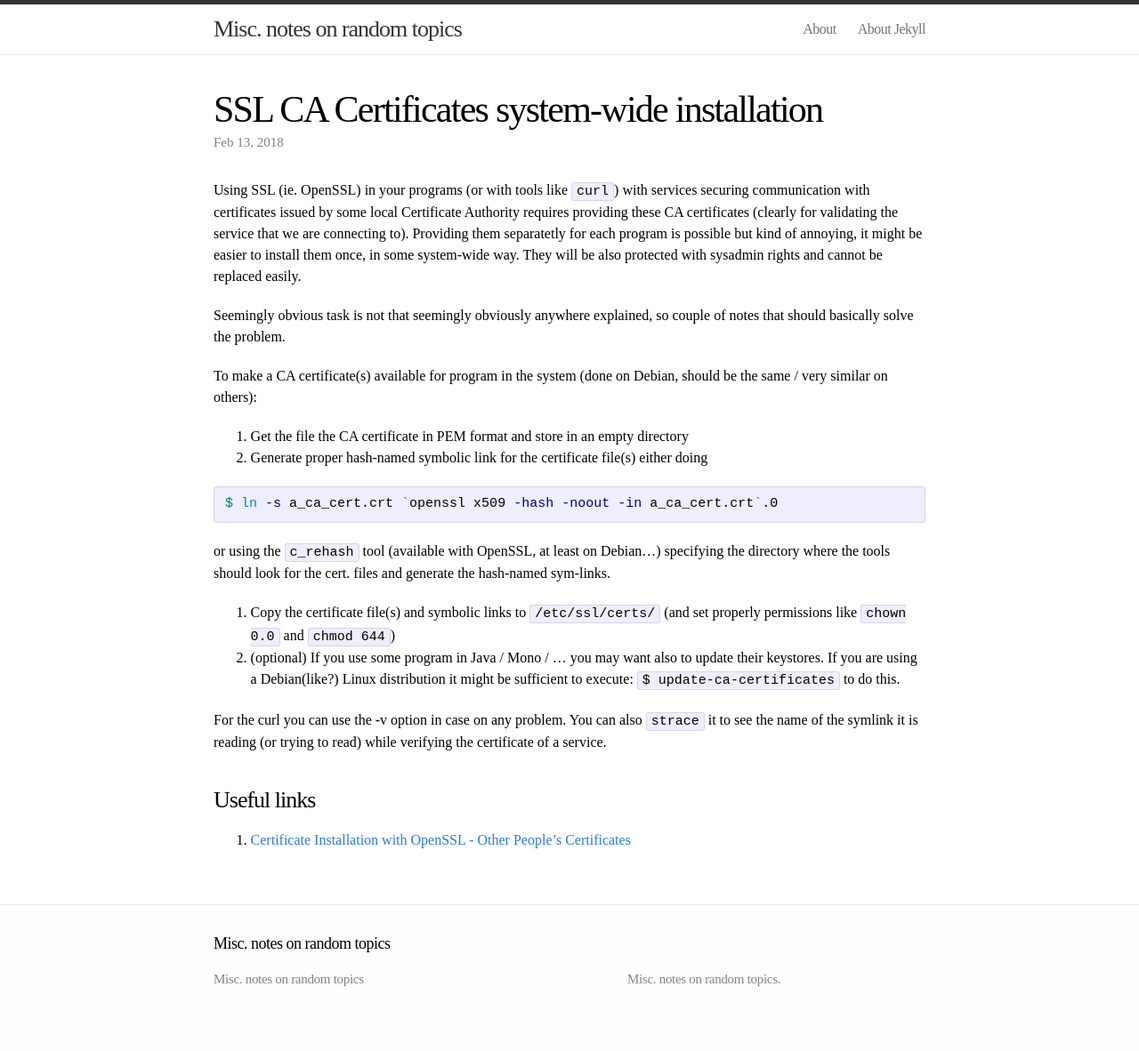
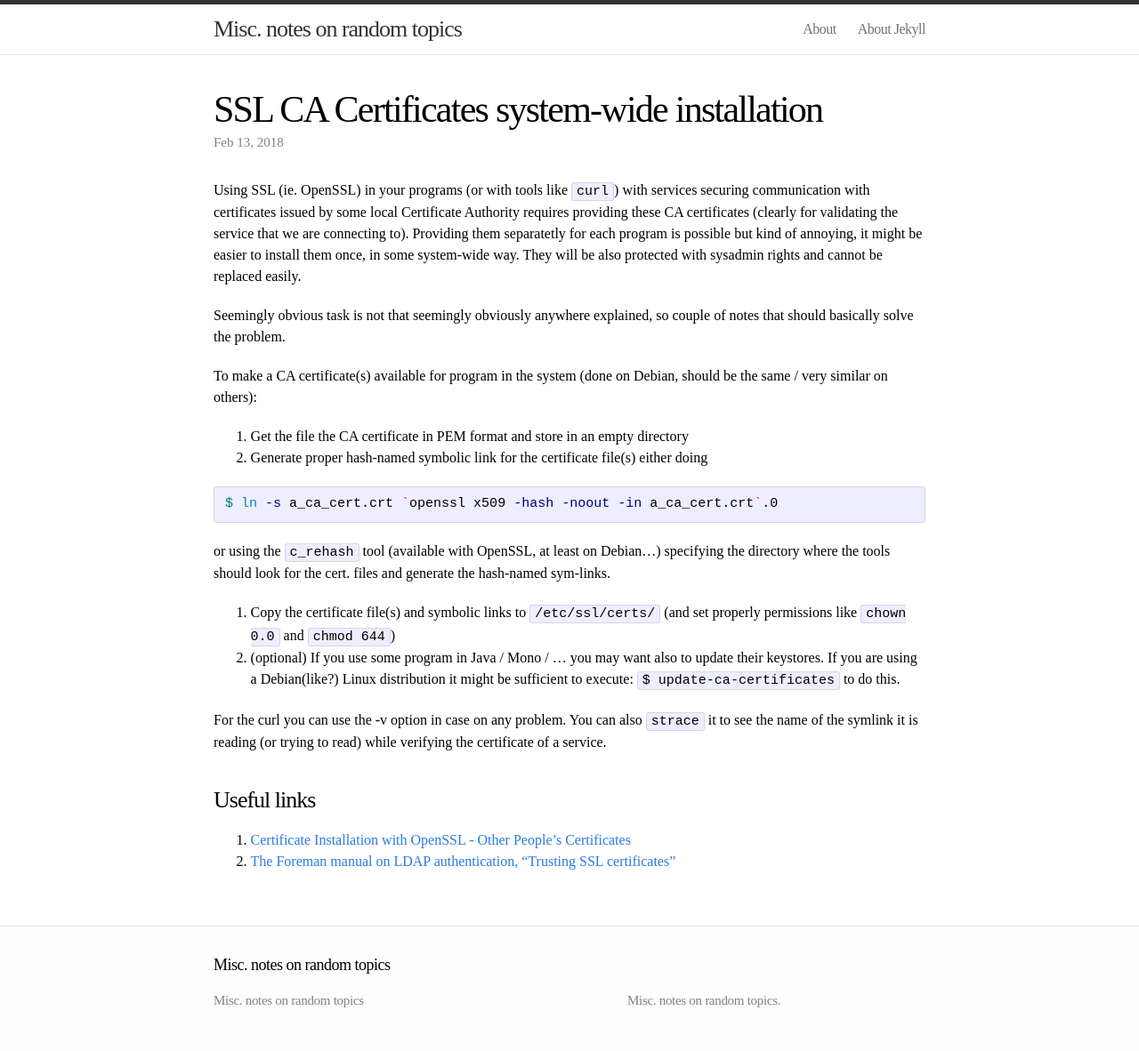
Before and after one commit to t-w/t-w.github.io, a Jekyll site: the page built from _posts/2018-02-13-ssl_ca_certs_systemwide_installation.markdown, in a window 1280 px wide. Shown: the whole page at 89% size. Built offline with Jekyll 4.4.1, drawn with Linux system fonts in a browser that asks for light colours; before the commit the page ends 1158 px from its top, so only the background shows below that.

Commit message:
Add link to foreman manual.

```diff
--- a/_posts/2018-02-13-ssl_ca_certs_systemwide_installation.markdown
+++ b/_posts/2018-02-13-ssl_ca_certs_systemwide_installation.markdown
@@ -40,5 +40,7 @@ while verifying the certificate of a service.
 
 ### Useful links
 1. [Certificate Installation with OpenSSL - Other People's Certificates][cert_inst.1]
+2. [The Foreman manual on LDAP authentication, "Trusting SSL certificates"][foreman.1]
 
 [cert_inst.1]:   http://gagravarr.org/writing/openssl-certs/others.shtml
+[foreman.1]:     https://theforeman.org/manuals/3.10/index.html#4.1.1LDAPAuthentication
```
